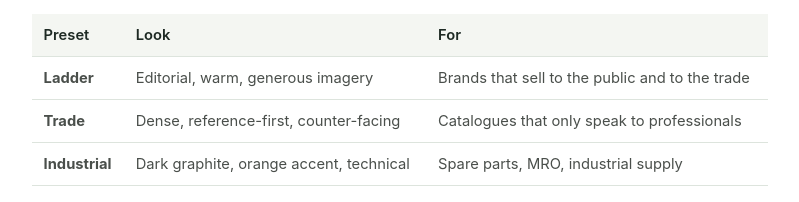
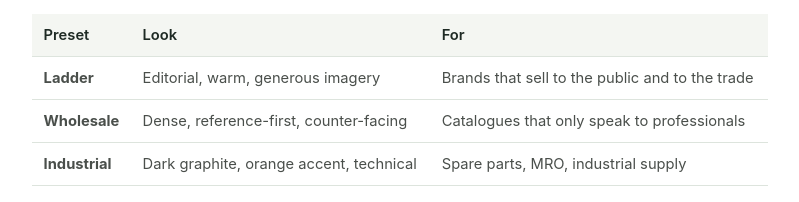
Before and after one commit to farowp/ladder-theme-docs, a plain HTML site: page index.html in a window 1280 px wide. Shown: the part 1681-1883 px from the top of the page, without its empty margins (240-1039 px from the left). Drawn offline with Linux system fonts and the light colour scheme.

Commit message:
Ladder: documentación del tema (v0.25.0)

```diff
--- a/index.html
+++ b/index.html
@@ -124,7 +124,7 @@ Each preset has its own colours, its own homepage and its own demo store.</p>
 <td>Brands that sell to the public and to the trade</td>
 </tr>
 <tr>
-<td><strong>Trade</strong></td>
+<td><strong>Wholesale</strong></td>
 <td>Dense, reference-first, counter-facing</td>
 <td>Catalogues that only speak to professionals</td>
 </tr>
```
